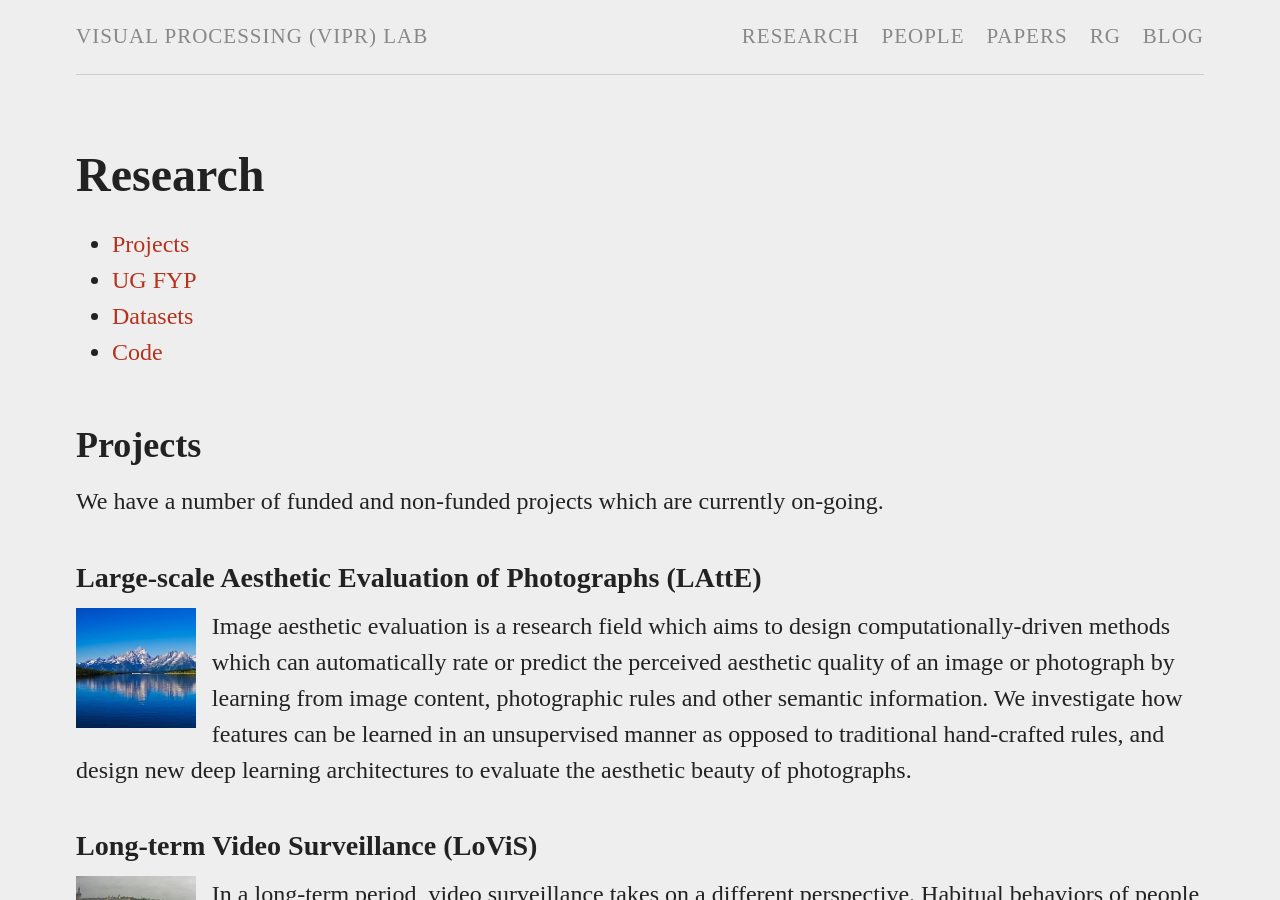
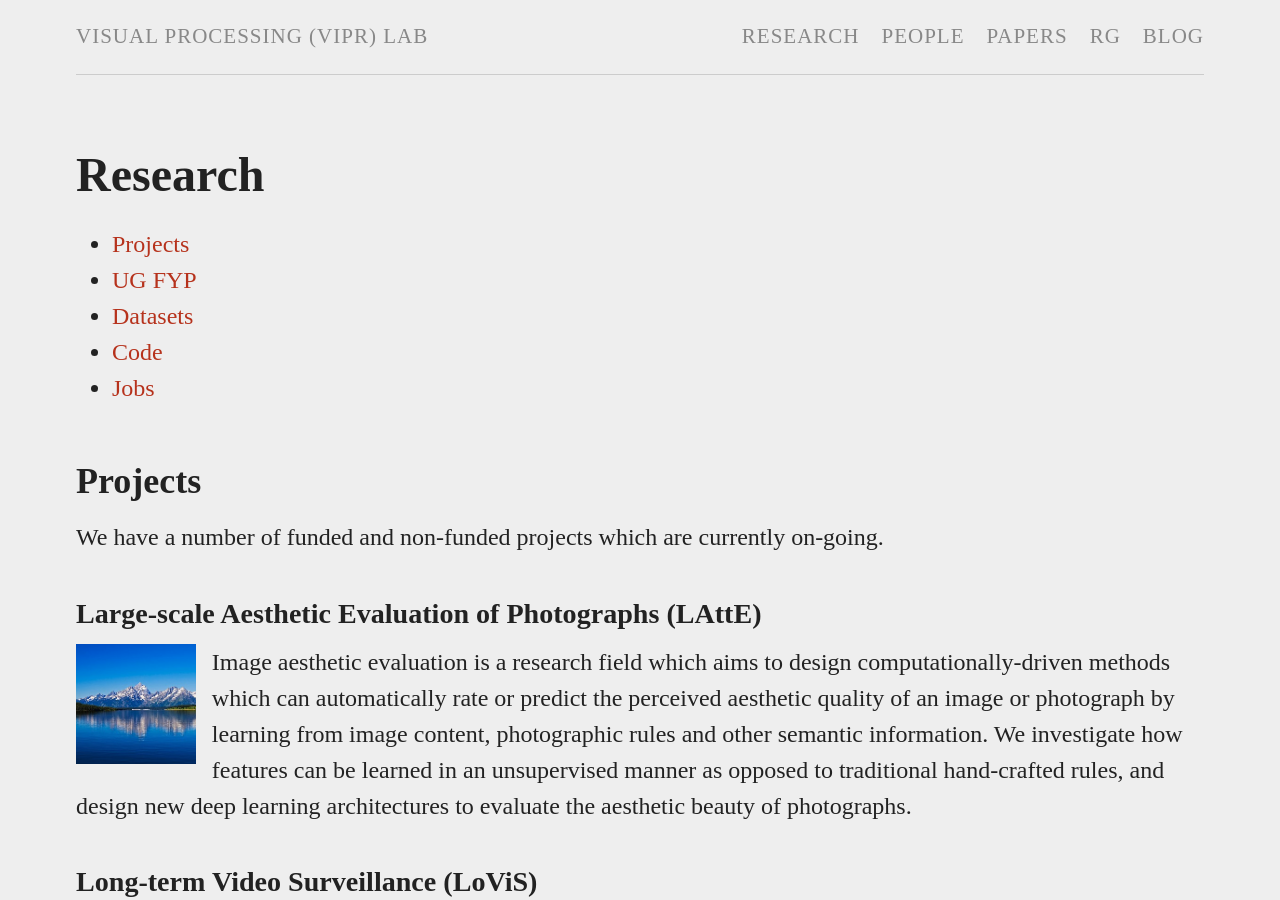
Before and after one commit to viprlab/viprlab.github.io, a Jekyll site: the page built from research.md, in a window 1280 px wide and 900 px high. Built offline with Jekyll 4.4.1, drawn with Linux system fonts in a browser that asks for light colours.

Commit message:
new job page

```diff
--- a/_data/menu-research.yml
+++ b/_data/menu-research.yml
@@ -10,6 +10,9 @@
 - title: "Code"
   href: "/research/code"
 
+- title: "Jobs"
+  href: "/research/jobs"
+
   # subcategories:
   #  - subtitle: "Item 1"
   #    subhref: "/miscellany/item-1/"
```
